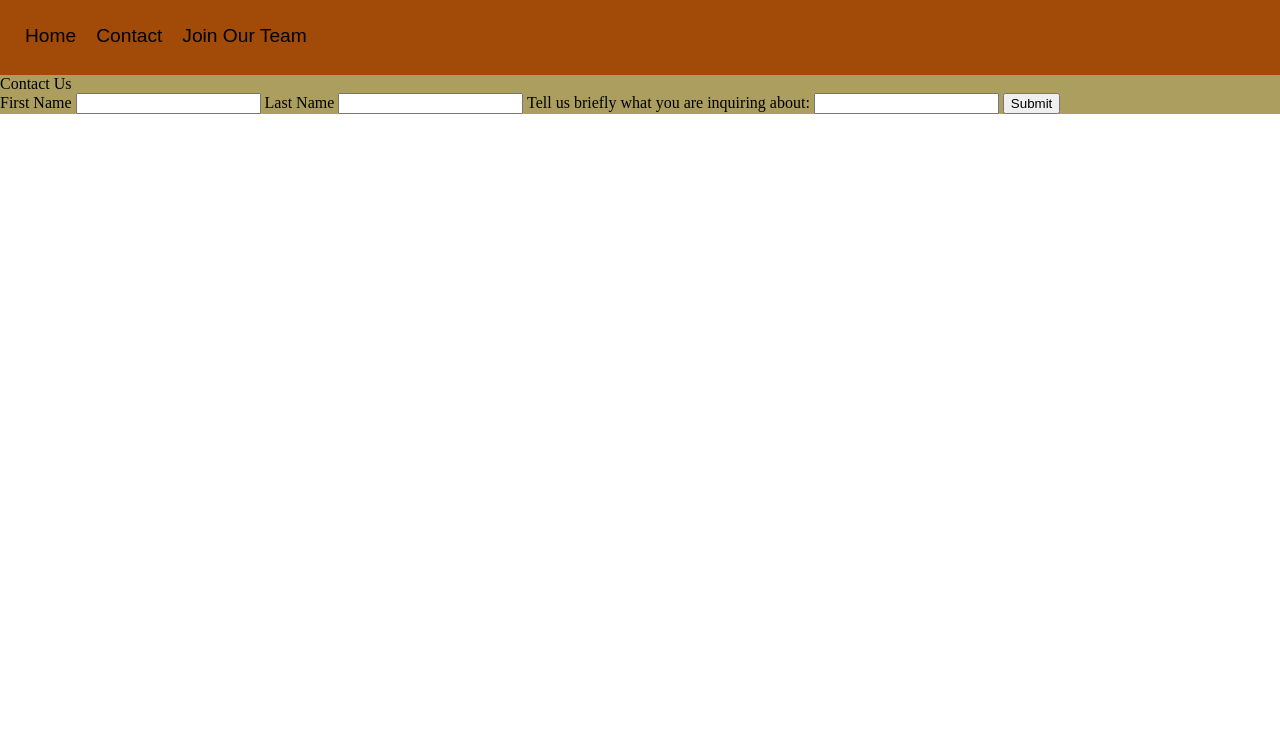
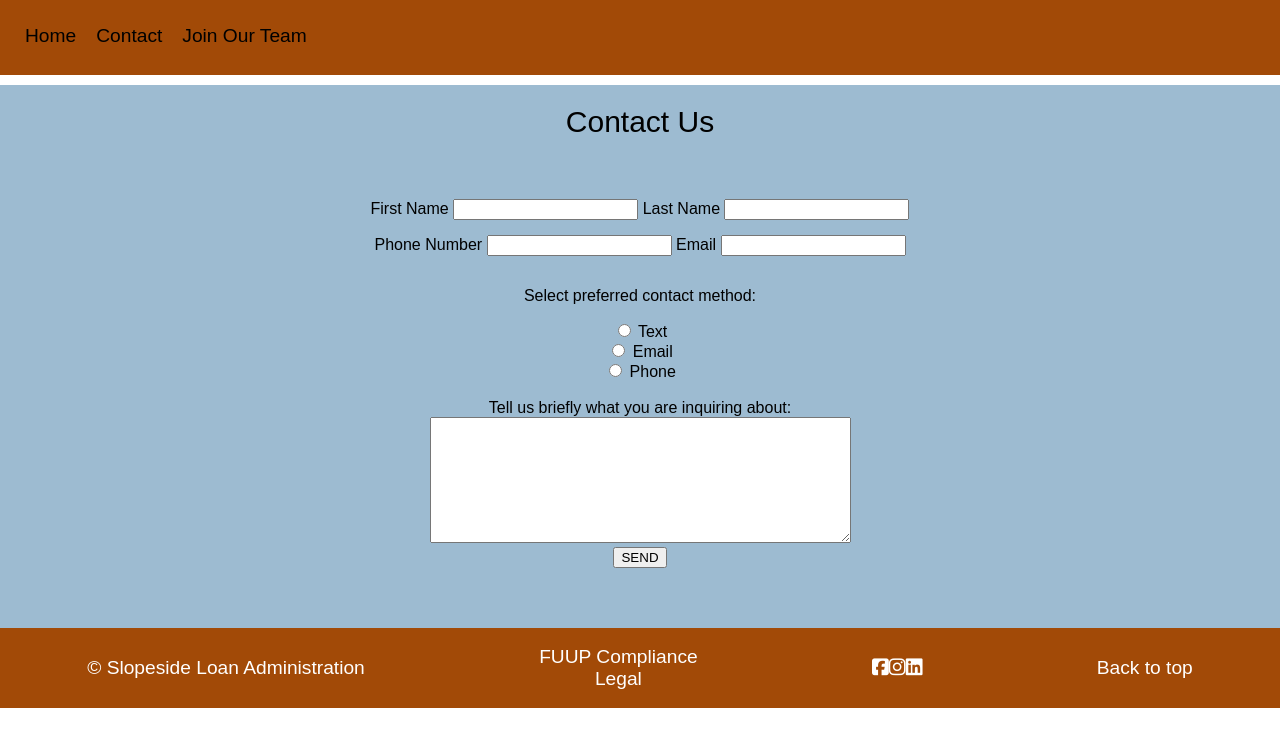
Before and after one commit to Denise-Devpipeline/3-Page-Website, a plain HTML site: page contact.html in a window 1280 px wide. Shown: the top 746 px of the page. Drawn offline with Linux system fonts and the light colour scheme; a web font is replaced by a local one.

Commit message:
Updated Contact form

```diff
--- a/careers.css
+++ b/careers.css
@@ -41,7 +41,7 @@ a:link {
   color: black;
 }
 a:visited {
-  color: rgb(202, 202, 202);
+  color: rgb(55, 57, 55);
 }
 a:active {
   color: darkorange;
@@ -103,5 +103,7 @@ a:active {
 .footer .social-media-wrapper {
   display: grid;
   font-size: 30px;
-  justify-content: center;
+  justify-content: space-between;
+  align-items: center;
+  padding: 10px;
 }
--- a/contact.css
+++ b/contact.css
@@ -41,7 +41,35 @@ a:active {
 }
 
 .contact-container {
-  background-color: rgb(171, 158, 94);
+  background-color: rgb(157, 187, 209);
+
+  font-family: "Signika Negative", sans-serif;
+
+  margin: auto;
+  margin: 10px 0 10px 0;
+  text-align: center;
+}
+
+.contact-form {
+  text-align: center;
+  padding-top: 20px;
+  padding-bottom: 50px;
+  font-size: 30px;
+}
+
+.name {
+  align-items: center;
+  max-width: 100%;
+  padding-bottom: 15px;
+}
+
+.radio input {
+  text-align: left;
+  display: block;
+}
+
+.submit {
+  padding-bottom: 50px;
 }
 
 /* FOOTER */
--- a/contact.html
+++ b/contact.html
@@ -44,15 +44,42 @@
     <div class="contact-container">
     <div class="contact-form">Contact Us</div>
     <div class="contact-container">
-      <label for="fname">First Name</label>
+      <div class="name"> <label for="fname">First Name</label>
       <input type="text" id="fname" name="firstname" />
       <label for="lname">Last Name</label>
-      <input type="text" id="lname" name="lastname" />
+      <input type="text" id="lname" name="lastname" /></div>
 
-      <label for="reason">Tell us briefly what you are inquiring about:</label>
-      <input type="text" id="reason" name="description" />
+      <div class="name"> <label for="phone">Phone Number</label>
+        <input type="text" id="phone" name="phonenumber" />
+        <label for="email">Email</label>
+        <input type="text" id="email" name="Email" /></div>
 
-      <input type="submit" value="Submit" />
+        <form>
+          <p>Select preferred contact method:</p>
+          <input type="radio" id="text" name="contactme" value="text">
+          <label for="text">Text</label><br>
+          <input type="radio" id="email" name="contactme" value="email">
+          <label for="email">Email</label><br>
+          <input type="radio" id="phone" name="contactme" value="phone">
+          <label for="phone">Phone</label><br><br>
+          </form>
+
+      <div class="reason"><label for="reason">Tell us briefly what you are inquiring about:</label></div>
+      <div class="textbox">
+      <textarea id="reason" name="reason" rows="8" cols="50"></textarea> </div>
+
+      <div class="submit"><input type="submit" value="SEND" /></div>
+    </div>
+
+    <div class="footer-container">
+      <div class="footer">&copy; Slopeside Loan Administration</div>
+      <div class="footer">FUUP Compliance<br />Legal</div>
+      <div class="social-media-wrapper">
+        <i class="fa-brands fa-square-facebook"></i
+        ><i class="fa-brands fa-instagram"></i
+        ><i class="fa-brands fa-linkedin"></i>
+      </div>
+      <a hef="#">Back to top</a>
     </div>
   </body>
 </html>
--- a/home.css
+++ b/home.css
@@ -17,7 +17,7 @@ body {
 .image-container > .image-content {
   position: absolute;
   top: 35%;
-  left: 25%;
+  left: 18%;
   color: black;
   padding: 10px 40px;
   background-color: rgb(251, 189, 144);
--- a/media.css
+++ b/media.css
@@ -1,6 +1,26 @@
-/* @media (max-width: 600px) {
-  .nabar {
+@media (max-width: 1024px) {
+  .top-navigation
+    .image-container
+    .image-content
+    .paragraph-container
+    .paragraph
+    .services
+    .footer-container {
     flex-direction: column;
+    flex-wrap: wrap;
+  }
+}
+
+@media (min-width: 100px) {
+  .top-navigation
+    .image-container
+    .image-content
+    .paragraph-container
+    .paragraphs
+    .services
+    .footer-container {
+    flex-direction: column;
+    flex-wrap: wrap;
   }
 }
 
@@ -16,8 +36,4 @@
   } */
 
 /* Another break point */
-/* @media (min-width: 300px) {
-  .nabar {
-    flex-direction: column;
-  }
-} */
+/* */
```
Also changed, not shown: careers.html (+4 -4 lines).
